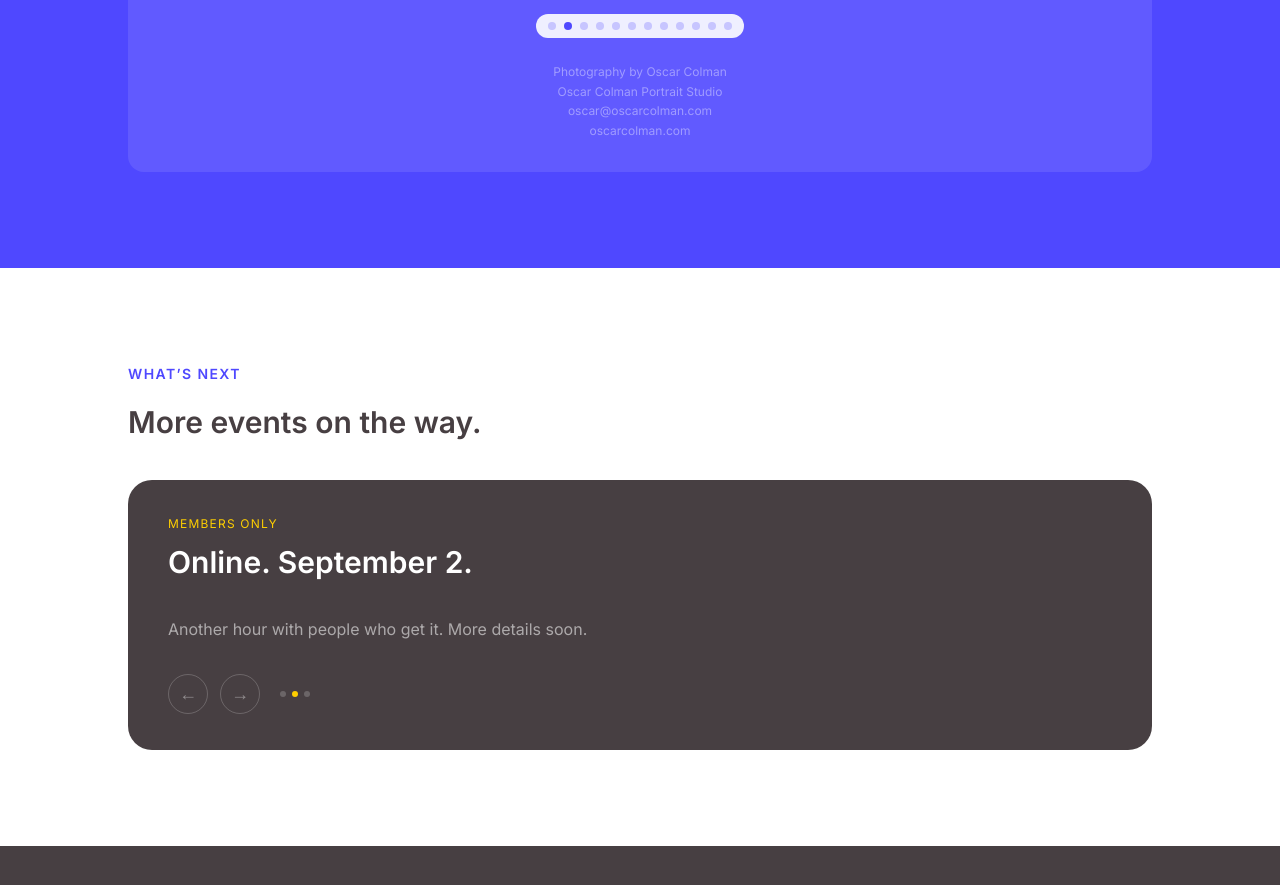
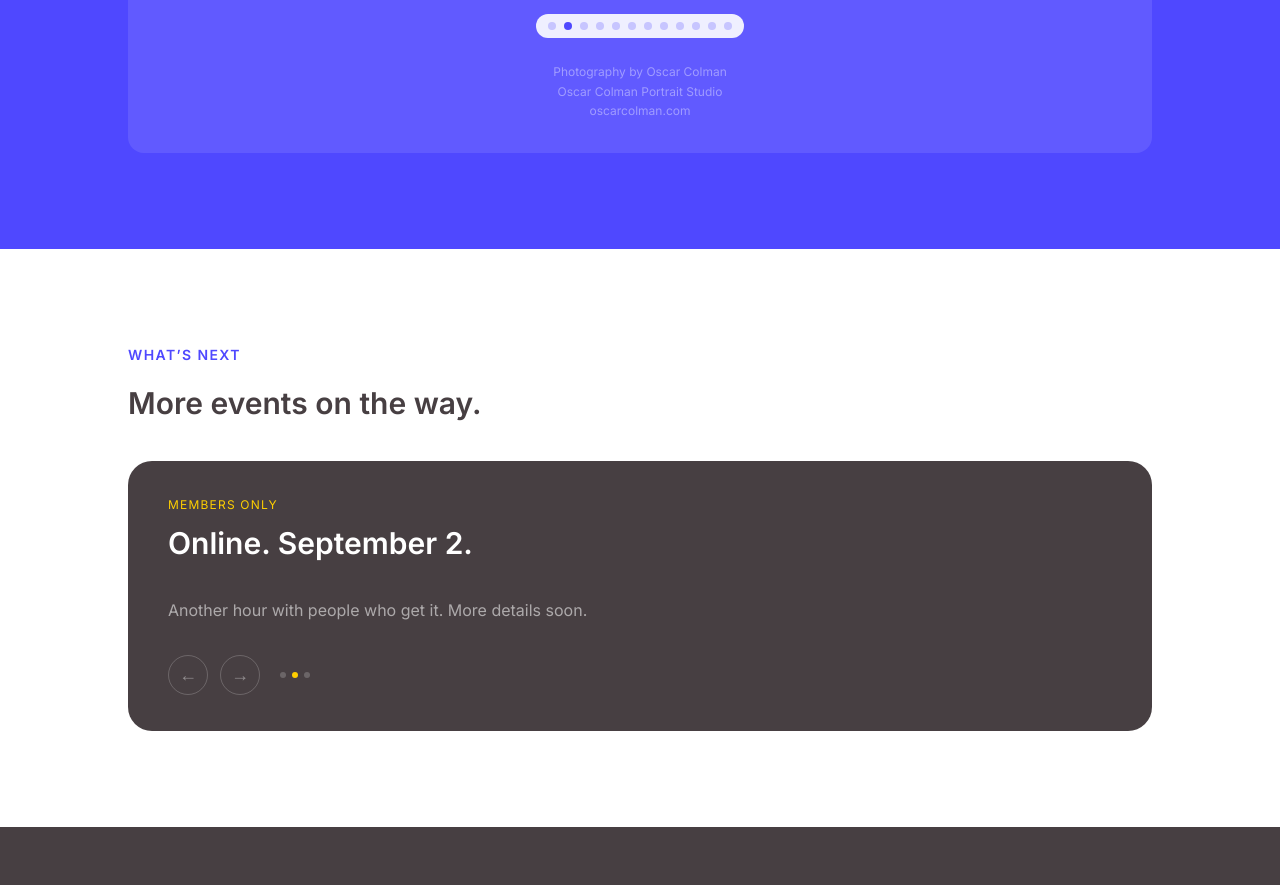
Before and after one commit to simplenimble/business-heads-website, a Next.js app: page /events in a window 1280 px wide. Shown: the part 1858-2743 px from the top of the page. Built offline with nearby package versions, Linux system fonts and the light colour scheme.

Commit message:
Add photographer credits to events and about pages

```diff
--- a/app/events/page.tsx
+++ b/app/events/page.tsx
@@ -108,14 +108,6 @@ export default function EventsPage() {
                       <p>Oscar Colman Portrait Studio</p>
                       <p>
                         <a
-                          href="mailto:oscar@oscarcolman.com"
-                          className="hover:text-white/70 transition-colors"
-                        >
-                          oscar@oscarcolman.com
-                        </a>
-                      </p>
-                      <p>
-                        <a
                           href="https://oscarcolman.com"
                           target="_blank"
                           rel="noopener noreferrer"
```
